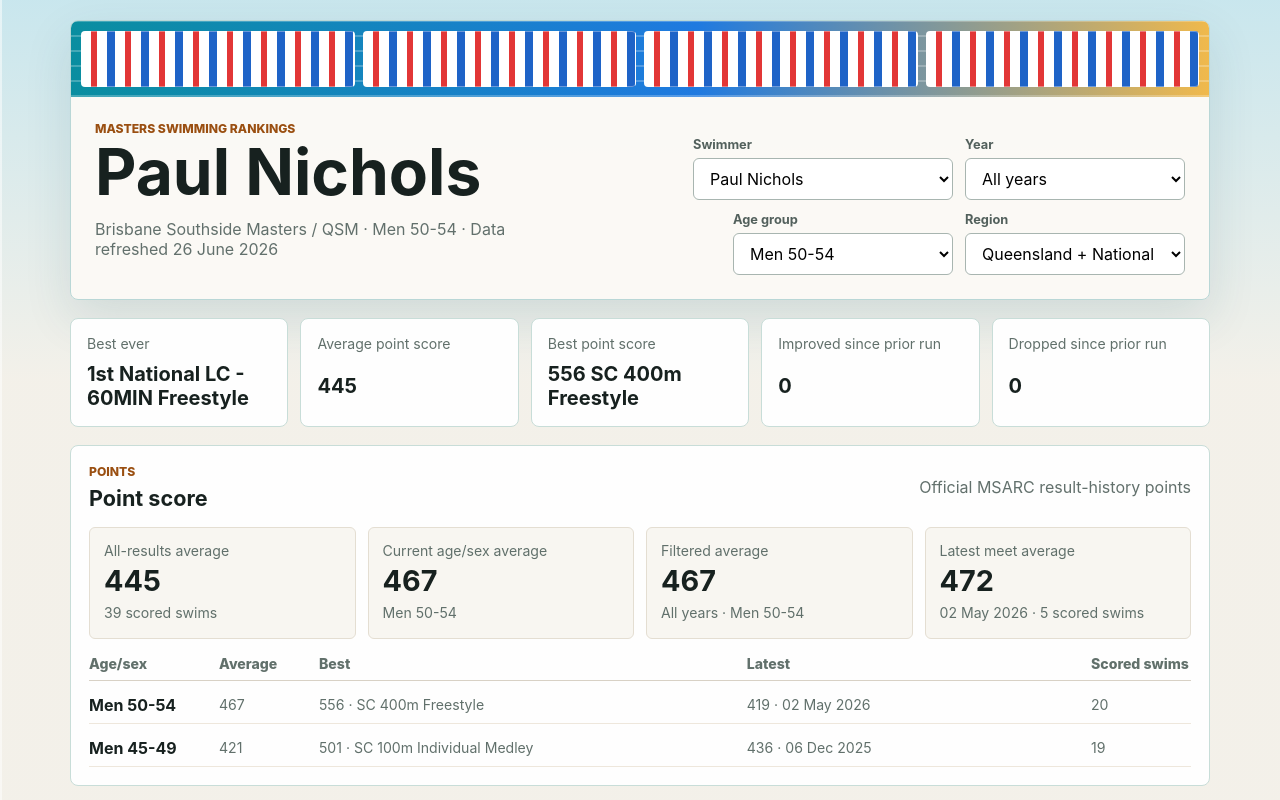
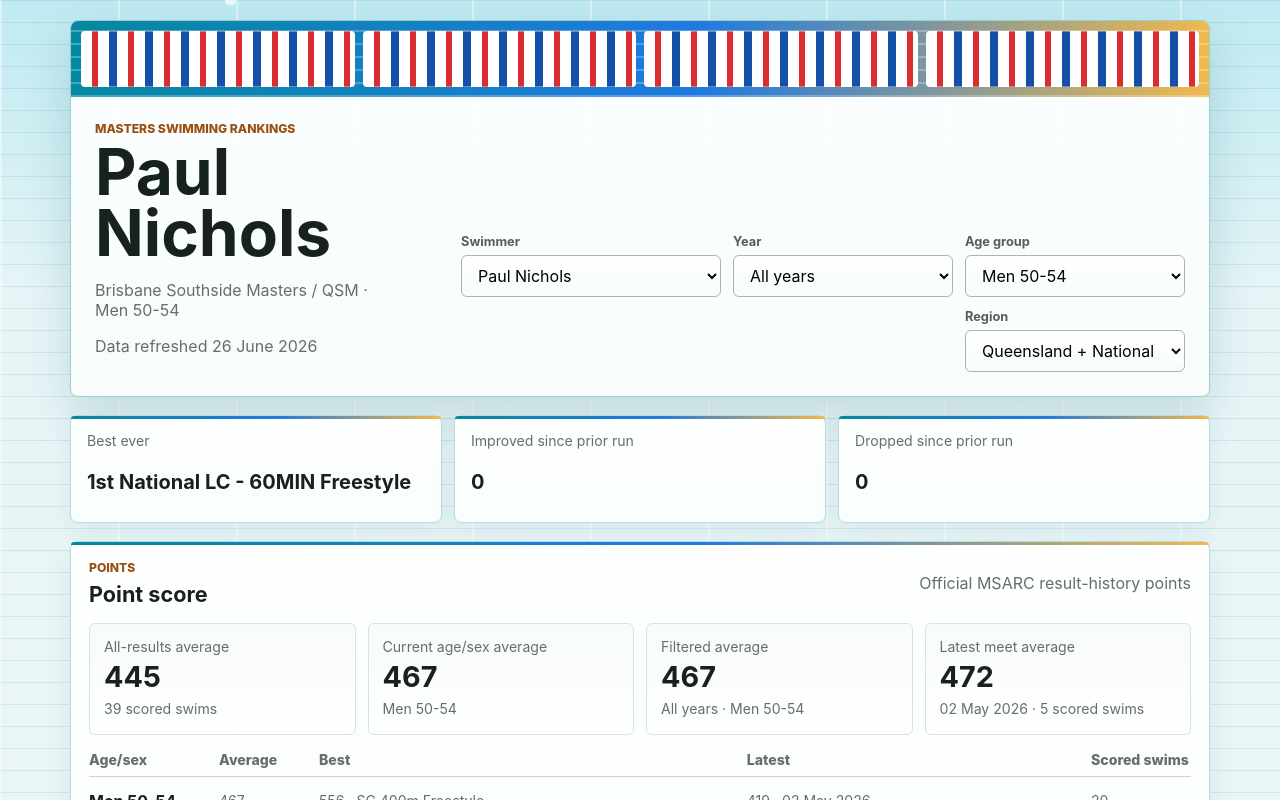
Before and after one commit to PaulNichols/masters-swimming-rankings, a React (Vite) app: page / in a window 1280 px wide. Shown: the top 800 px of the page. Built offline with nearby package versions, Linux system fonts and the light colour scheme.

Commit message:
Refine swimming dashboard sections

```diff
--- a/src/App.tsx
+++ b/src/App.tsx
@@ -124,9 +124,9 @@ export function App() {
   }, []);
 
   useEffect(() => {
-    setSelectedCompetitionName('all');
-    setSelectedCompetitionCourse('all');
-    setSelectedCompetitionEvent('all');
+    setSelectedCompetitionName('');
+    setSelectedCompetitionCourse('');
+    setSelectedCompetitionEvent('');
   }, [selectedSwimmerId, selectedYear, selectedAgeGroup]);
 
   const selectedSwimmer = store.swimmers.find((swimmer) => swimmer.id === selectedSwimmerId) ?? store.swimmers[0];
@@ -187,16 +187,20 @@ export function App() {
   const competitionNames = [...new Set(filteredCompetitions.map((result) => result.competition))].sort();
   const competitionCourses = [...new Set(filteredCompetitions.map((result) => result.course))].sort();
   const competitionEvents = [...new Set(filteredCompetitions.map((result) => result.event))].sort();
-  const competitionResults = filteredCompetitions
-    .filter((result) => selectedCompetitionName === 'all' || result.competition === selectedCompetitionName)
-    .filter((result) => selectedCompetitionCourse === 'all' || result.course === selectedCompetitionCourse)
-    .filter((result) => selectedCompetitionEvent === 'all' || result.event === selectedCompetitionEvent);
+  const hasCompetitionFilter = Boolean(selectedCompetitionName || selectedCompetitionCourse || selectedCompetitionEvent);
+  const competitionResults = hasCompetitionFilter
+    ? filteredCompetitions
+      .filter((result) => !selectedCompetitionName || result.competition === selectedCompetitionName)
+      .filter((result) => !selectedCompetitionCourse || result.course === selectedCompetitionCourse)
+      .filter((result) => !selectedCompetitionEvent || result.event === selectedCompetitionEvent)
+    : [];
   const competitionGroups = summarizeCompetitions(competitionResults);
-  const ageGroup = latest?.ageGroup ?? selectedSwimmer?.ageGroups[0] ?? 'No age group yet';
+  const currentAgeGroup = currentAgeGroupFor(store, selectedSwimmerId);
+  const displayAgeGroup = selectedAgeGroup === 'all' ? currentAgeGroup : selectedAgeGroup;
 
   const allPointResults = pointResults(swimmerCompetitions);
   const filteredPointResults = pointResults(filteredCompetitions);
-  const currentAgePointResults = allPointResults.filter((item) => normalizeAgeGroup(item.result.ageGroup) === ageGroup);
+  const currentAgePointResults = allPointResults.filter((item) => normalizeAgeGroup(item.result.ageGroup) === currentAgeGroup);
   const bestPointResult = [...allPointResults].sort((a, b) => b.points - a.points)[0];
   const latestPointResult = [...allPointResults].sort((a, b) => b.result.date.localeCompare(a.result.date))[0];
   const latestMeetPointResults = latestPointResult
@@ -272,7 +276,8 @@ export function App() {
           <div>
             <p className="eyebrow">Masters Swimming Rankings</p>
             <h1>{selectedSwimmer?.name ?? 'No swimmer selected'}</h1>
-            <p className="subtle">{selectedSwimmer?.club ?? 'Add a swimmer to start tracking'} · {ageGroup} · Data refreshed {formatDate(store.updatedAt)}</p>
+            <p className="subtle">{selectedSwimmer?.club ?? 'Add a swimmer to start tracking'} · {displayAgeGroup}</p>
+            <p className="subtle refresh-date">Data refreshed {formatDate(store.updatedAt)}</p>
           </div>
           <div className="top-controls">
             <label className="field">
@@ -344,14 +349,6 @@ export function App() {
               <strong>{bestEver ? `${ordinal(bestEver.bestPlace)} ${bestEver.label}` : 'n/a'}</strong>
             </article>
             <article>
-              <span>Average point score</span>
-              <strong>{formatPoints(averagePoints)}</strong>
-            </article>
-            <article>
-              <span>Best point score</span>
-              <strong>{bestPointResult ? `${bestPointResult.points} ${bestPointResult.result.course} ${bestPointResult.result.event}` : 'n/a'}</strong>
-            </article>
-            <article>
               <span>Improved since prior run</span>
               <strong>{latestMovement.improved}</strong>
             </article>
@@ -378,7 +375,7 @@ export function App() {
               <article>
                 <span>Current age/sex average</span>
                 <strong>{formatPoints(currentAgeAveragePoints)}</strong>
-                <p>{ageGroup}</p>
+                <p>{currentAgeGroup}</p>
               </article>
               <article>
                 <span>Filtered average</span>
@@ -479,24 +476,7 @@ export function App() {
             </div>
           </section>
 
-          <section className="panel two-column">
-            <div>
-              <div className="section-heading">
-                <div>
-                  <p className="eyebrow">Progress</p>
-                  <h2>Times by event</h2>
-                </div>
-              </div>
-              <div className="time-table">
-                {trends.filter((trend) => trend.bestTimeSeconds != null).map((trend) => (
-                  <div key={trend.key}>
-                    <span>{trend.label}</span>
-                    <strong>{formatSeconds(trend.bestTimeSeconds)}</strong>
-                  </div>
-                ))}
-              </div>
-            </div>
-            <div>
+          <section className="panel">
             <div className="section-heading">
               <div>
                 <p className="eyebrow">Competitions</p>
@@ -506,7 +486,7 @@ export function App() {
                 <label className="field compact">
                   <span>Competition</span>
                   <select value={selectedCompetitionName} onChange={(event) => setSelectedCompetitionName(event.target.value)}>
-                      <option value="all">All competitions</option>
+                    <option value="">Select competition</option>
                     {competitionNames.map((competition) => (
                       <option key={competition} value={competition}>{competition}</option>
                     ))}
@@ -515,7 +495,7 @@ export function App() {
                 <label className="field compact">
                   <span>Course</span>
                   <select value={selectedCompetitionCourse} onChange={(event) => setSelectedCompetitionCourse(event.target.value)}>
-                      <option value="all">All courses</option>
+                    <option value="">Select course</option>
                     {competitionCourses.map((course) => (
                       <option key={course} value={course}>{course}</option>
                     ))}
@@ -524,7 +504,7 @@ export function App() {
                 <label className="field compact">
                   <span>Event</span>
                   <select value={selectedCompetitionEvent} onChange={(event) => setSelectedCompetitionEvent(event.target.value)}>
-                      <option value="all">All events</option>
+                    <option value="">Select event</option>
                     {competitionEvents.map((eventName) => (
                       <option key={eventName} value={eventName}>{eventName}</option>
                     ))}
@@ -533,43 +513,15 @@ export function App() {
               </div>
             </div>
             <div className="competition-list">
-                {[...competitionGroups.entries()].map(([key, results]) => (
+              {!hasCompetitionFilter ? (
+                <div className="inline-empty">Select a competition, course, or event to show results.</div>
+              ) : [...competitionGroups.entries()].map(([key, results]) => (
                   <article key={key}>
                     <strong>{key}</strong>
                     {results.map((result) => (
                       <p key={result.id}>{result.event} · {result.time ?? 'no time'} · {result.points ?? '-'} pts · {result.placing ?? result.location ?? 'placing needed'} · Medal {result.medal ?? 'Unknown'}</p>
                     ))}
                   </article>
-                ))}
-              </div>
-            </div>
-          </section>
-
-          <section className="panel">
-            <div className="section-heading">
-              <div>
-                <p className="eyebrow">Official MSARC history</p>
-                <h2>Previous years and age groups</h2>
-              </div>
-            </div>
-            <div className="history-table">
-              <div className="history-head">
-                <span>Date</span>
-                <span>Age</span>
-                <span>Event</span>
-                <span>Time</span>
-                <span>Points</span>
-                <span>Location</span>
-              </div>
-              {filteredCompetitions.map((result) => (
-                <div key={result.id}>
-                  <span>{formatDate(result.date)}</span>
-                  <span>{normalizeAgeGroup(result.ageGroup)}</span>
-                  <span>{result.course} {result.event}</span>
-                  <strong>{result.time || 'n/a'}</strong>
-                  <span>{result.points ?? '-'}</span>
-                  <span>{result.location ?? result.competition}</span>
-                </div>
                 ))}
             </div>
           </section>
--- a/src/styles.css
+++ b/src/styles.css
@@ -12,9 +12,10 @@
 
 body {
   background:
-    linear-gradient(90deg, rgba(255, 255, 255, 0.52) 0 2px, transparent 2px 96px),
-    linear-gradient(180deg, rgba(38, 154, 188, 0.16), rgba(244, 240, 232, 0.92) 380px),
-    #e8f5f7;
+    radial-gradient(circle at 18% 0%, rgba(255, 255, 255, 0.78) 0 5px, transparent 6px 100px),
+    repeating-linear-gradient(90deg, rgba(255, 255, 255, 0.44) 0 2px, transparent 2px 118px),
+    repeating-linear-gradient(180deg, rgba(5, 128, 158, 0.12) 0 1px, transparent 1px 22px),
+    linear-gradient(180deg, #bfeaf1 0, #e8f5f7 310px, #f4f0e8 100%);
   margin: 0;
   min-width: 320px;
 }
@@ -34,10 +35,12 @@ main {
 }
 
 .top-shell {
-  background: rgba(252, 250, 246, 0.96);
-  border: 1px solid #b9d7d6;
+  background:
+    linear-gradient(180deg, rgba(255, 255, 255, 0.94), rgba(248, 253, 252, 0.96)),
+    repeating-linear-gradient(90deg, rgba(12, 126, 154, 0.06) 0 1px, transparent 1px 88px);
+  border: 1px solid #9bcfcc;
   border-radius: 8px;
-  box-shadow: 0 18px 48px rgba(23, 75, 88, 0.12);
+  box-shadow: 0 18px 48px rgba(13, 90, 113, 0.18);
   min-width: 0;
   overflow: hidden;
 }
@@ -45,8 +48,9 @@ main {
 .pool-visual {
   align-items: stretch;
   background:
-    repeating-linear-gradient(0deg, rgba(255, 255, 255, 0.24) 0 2px, transparent 2px 15px),
-    linear-gradient(90deg, #0a8ea0, #1f7ae0 55%, #f0b94c);
+    radial-gradient(circle at 14px 14px, rgba(255, 255, 255, 0.72) 0 3px, transparent 4px),
+    repeating-linear-gradient(0deg, rgba(255, 255, 255, 0.26) 0 2px, transparent 2px 13px),
+    linear-gradient(90deg, #0588a1, #1f7ae0 55%, #f0b94c);
   display: grid;
   gap: 8px;
   grid-template-columns: repeat(4, minmax(0, 1fr));
@@ -56,7 +60,7 @@ main {
 
 .pool-visual span {
   background:
-    repeating-linear-gradient(90deg, #ffffff 0 10px, #e23636 10px 16px, #ffffff 16px 26px, #1e63c7 26px 34px),
+    repeating-linear-gradient(90deg, #ffffff 0 11px, #d92d32 11px 17px, #ffffff 17px 28px, #164fa8 28px 36px),
     rgba(255, 255, 255, 0.45);
   border-radius: 4px;
   box-shadow: inset 0 0 0 1px rgba(255, 255, 255, 0.34);
@@ -109,6 +113,10 @@ h2 {
   color: #62706c;
 }
 
+.refresh-date {
+  margin-top: 4px;
+}
+
 .field {
   display: grid;
   gap: 6px;
@@ -130,7 +138,8 @@ button,
 }
 
 select {
-  background: #ffffff;
+  background:
+    linear-gradient(180deg, #ffffff, #f7fcfb);
   padding: 0 12px;
 }
 
@@ -160,9 +169,23 @@ button:hover {
 .stats-grid article,
 .panel,
 .empty-state {
-  background: rgba(255, 255, 255, 0.96);
-  border: 1px solid #c8ddd8;
+  background:
+    linear-gradient(180deg, rgba(255, 255, 255, 0.98), rgba(250, 254, 253, 0.98));
+  border: 1px solid #b8dcd8;
   border-radius: 8px;
+  box-shadow: 0 8px 24px rgba(14, 91, 112, 0.08);
+  position: relative;
+}
+
+.stats-grid article::before,
+.panel::before,
+.empty-state::before {
+  background: linear-gradient(90deg, #0588a1, #1f7ae0 55%, #f0b94c);
+  border-radius: 8px 8px 0 0;
+  content: "";
+  height: 3px;
+  inset: 0 0 auto;
+  position: absolute;
 }
 
 .stats-grid article {
@@ -176,9 +199,7 @@ button:hover {
 .trend-meta,
 .rank-row span,
 .gap,
-.competition-list p,
-.time-table span,
-.history-table span {
+.competition-list p {
   color: #61706b;
   font-size: 0.88rem;
 }
@@ -196,8 +217,9 @@ button:hover {
 }
 
 .point-grid article {
-  background: #f8f6f1;
-  border: 1px solid #e4ded2;
+  background:
+    linear-gradient(180deg, #f7fbfa, #ffffff);
+  border: 1px solid #d0e6e2;
   border-radius: 6px;
   display: grid;
   gap: 6px;
@@ -285,7 +307,9 @@ button:hover {
 
 .rank-row {
   align-items: center;
-  background: #f7fbfa;
+  background:
+    linear-gradient(90deg, rgba(8, 124, 137, 0.08), rgba(255, 255, 255, 0.88) 42%),
+    #f7fbfa;
   border: 1px solid #d7e8e5;
   border-radius: 6px;
   display: grid;
@@ -323,7 +347,8 @@ button:hover {
 }
 
 .trend-card {
-  background: #fbfefd;
+  background:
+    linear-gradient(180deg, #fbfefd, #f6fbfa);
   border: 1px solid #d7e8e5;
   border-radius: 8px;
   padding: 12px;
@@ -354,7 +379,7 @@ button:hover {
 }
 
 .trend-chart line {
-  stroke: #ddd4c5;
+  stroke: #c9e0dc;
   stroke-width: 1;
 }
 
@@ -384,7 +409,9 @@ button:hover {
 
 .empty-chart {
   align-items: center;
-  background: #f7fbfa;
+  background:
+    repeating-linear-gradient(90deg, rgba(5, 136, 161, 0.08) 0 1px, transparent 1px 54px),
+    #f7fbfa;
   border-radius: 6px;
   color: #66736f;
   display: flex;
@@ -392,21 +419,13 @@ button:hover {
   justify-content: center;
 }
 
-.two-column {
-  display: grid;
-  gap: 20px;
-  grid-template-columns: 1fr 1fr;
-}
-
-.time-table,
 .competition-list {
   display: grid;
   gap: 10px;
 }
 
-.time-table div,
 .competition-list article {
-  border-bottom: 1px solid #e7dfd2;
+  border-bottom: 1px solid #d6e8e4;
   display: grid;
   gap: 4px;
   padding-bottom: 10px;
@@ -416,30 +435,14 @@ button:hover {
   margin: 0;
 }
 
-.history-table {
-  display: grid;
-  gap: 6px;
-  overflow-x: auto;
-}
-
-.history-head,
-.history-table > div {
-  align-items: center;
-  display: grid;
-  gap: 10px;
-  grid-template-columns: 110px 90px minmax(190px, 1.2fr) 90px 70px minmax(150px, 1fr);
-  min-width: 760px;
-}
-
-.history-head {
-  border-bottom: 1px solid #d8d1c5;
-  font-weight: 800;
-  padding: 0 0 8px;
-}
-
-.history-table > div:not(.history-head) {
-  border-bottom: 1px solid #eee7dc;
-  padding: 8px 0;
+.inline-empty {
+  background:
+    repeating-linear-gradient(90deg, rgba(5, 136, 161, 0.08) 0 1px, transparent 1px 54px),
+    #f7fbfa;
+  border: 1px dashed #a7cbc8;
+  border-radius: 6px;
+  color: #61706b;
+  padding: 18px;
 }
 
 .empty-state {
@@ -465,8 +468,7 @@ button:hover {
 
   .stats-grid,
   .point-grid,
-  .trend-grid,
-  .two-column {
+  .trend-grid {
     grid-template-columns: 1fr;
   }
 
```
Lines whose indentation alone changed are shown as unchanged.
